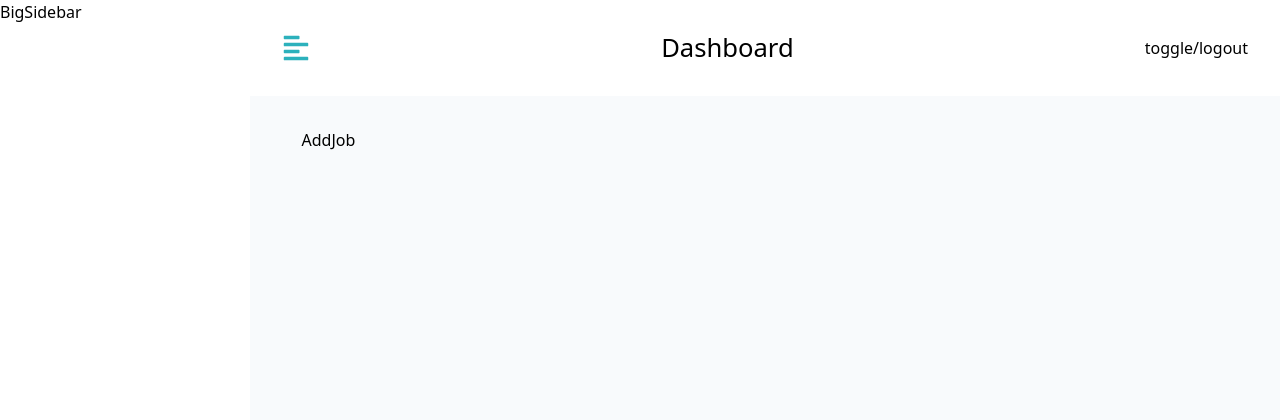
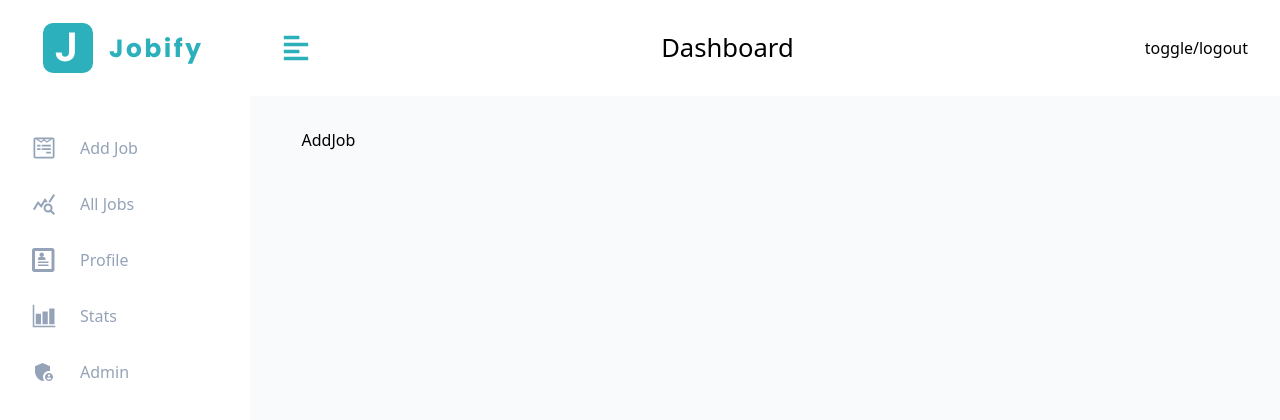
Before and after one commit to tooj-rm/jobify, a React (Vite) app in the folder packages/web/react/: page /dashboard in a window 1280 px wide. Shown: the top 420 px of the page. Built offline with nearby package versions, Linux system fonts and the light colour scheme.

Commit message:
[add] react: dashboard sidebar

```diff
--- a/packages/web/react/package.json
+++ b/packages/web/react/package.json
@@ -10,6 +10,7 @@
     "preview": "vite preview"
   },
   "dependencies": {
+    "clsx": "^2.1.1",
     "react": "^19.1.0",
     "react-dom": "^19.1.0",
     "react-icons": "^5.5.0",
--- a/packages/web/react/src/components/BigSidebar.tsx
+++ b/packages/web/react/src/components/BigSidebar.tsx
@@ -1,8 +1,20 @@
+import { Logo, NavLinks } from '~/components';
+import { clsx as cn } from 'clsx';
+import { useDashboardContext } from '~/contexts';
+
 const BigSidebar = () => {
+  const { showSidebar } = useDashboardContext();
   return (
-    <div className="hidden md:block">
+    <div className={cn(
+      'hidden md:block -ml-[250px]',
+      { 'ml-0': !showSidebar },
+      'transition-[margin-left] duration-300 ease-in-out'
+    )}>
       <div className="h-screen w-[250px] bg-white">
-        BigSidebar
+        <header className="flex items-center justify-center h-[6rem]">
+          <Logo/>
+        </header>
+        <NavLinks/>
       </div>
     </div>
   );
--- /dev/null
+++ b/packages/web/react/src/components/NavLinks.tsx
@@ -0,0 +1,21 @@
+import { NavLink } from 'react-router';
+import { links } from '~/utils/links';
+import {clsx as cn } from 'clsx'
+
+const NavLinks = () => {
+  return (
+    <div className="flex flex-col items-center md:items-start pt-6 text-grey-400">
+      {links.map((link) => (
+        <NavLink key={link.text} to={link.path} className={cn(
+          'flex py-4 md:ml-8 capitalize cursor-pointer',
+          'hover:pl-2 hover:text-primary-500 transition-[padding-left] duration-300 ease-in-out',
+        )}>
+          <span className="grid place-items-center text-[1.5rem] mr-6">{link.icon}</span>
+          {link.text}
+        </NavLink>
+      ))}
+    </div>
+  );
+};
+
+export default NavLinks;
--- a/packages/web/react/src/components/SmallSidebar.tsx
+++ b/packages/web/react/src/components/SmallSidebar.tsx
@@ -1,7 +1,27 @@
+import { clsx as cn } from 'clsx';
+import { FaTimes } from 'react-icons/fa';
+import { Logo, NavLinks } from '~/components';
+import { useDashboardContext } from '~/contexts';
+
 const SmallSidebar = () => {
+  const { showSidebar, toggleSidebar } = useDashboardContext();
+
   return (
-    <div className="block md:hidden">
-      SmallSidebar
+    <div className={cn(
+      'fixed inset-0 flex md:hidden items-center justify-center bg-black/80 opacity-0',
+      { 'opacity-100 z-99': showSidebar }
+    )}>
+      <div className="relative flex items-center flex-col h-[95vh] w-[90vw] py-20 px-10 rounded-[0.25rem] bg-white">
+        <button
+          className="absolute top-[10px] left-[10px] text-[2rem] text-red-dark cursor-pointer"
+          onClick={toggleSidebar}>
+          <FaTimes/>
+        </button>
+        <header>
+          <Logo/>
+        </header>
+        <NavLinks/>
+      </div>
     </div>
   );
 };
--- a/packages/web/react/src/components/index.ts
+++ b/packages/web/react/src/components/index.ts
@@ -4,3 +4,4 @@ export { default as SubmitBtn } from './SubmitBtn';
 export { default as BigSidebar } from './BigSidebar';
 export { default as Navbar } from './Navbar';
 export { default as SmallSidebar } from './SmallSidebar';
+export { default as NavLinks } from './NavLinks';
--- /dev/null
+++ b/packages/web/react/src/utils/links.tsx
@@ -0,0 +1,32 @@
+import { IoBarChartSharp } from 'react-icons/io5';
+import { FaWpforms } from 'react-icons/fa';
+import { MdQueryStats, MdAdminPanelSettings } from 'react-icons/md';
+import { ImProfile } from 'react-icons/im';
+
+export const links = [
+  {
+    text: 'add job',
+    path: '.',
+    icon: <FaWpforms/>
+  },
+  {
+    text: 'all jobs',
+    path: 'all-jobs',
+    icon: <MdQueryStats/>
+  },
+  {
+    text: 'profile',
+    path: 'profile',
+    icon: <ImProfile/>
+  },
+  {
+    text: 'stats',
+    path: 'stats',
+    icon: <IoBarChartSharp/>
+  },
+  {
+    text: 'admin',
+    path: 'admin',
+    icon: <MdAdminPanelSettings/>
+  },
+];
```
Also changed, not shown: 1 other file (tests, documents, lock files or other folders).
